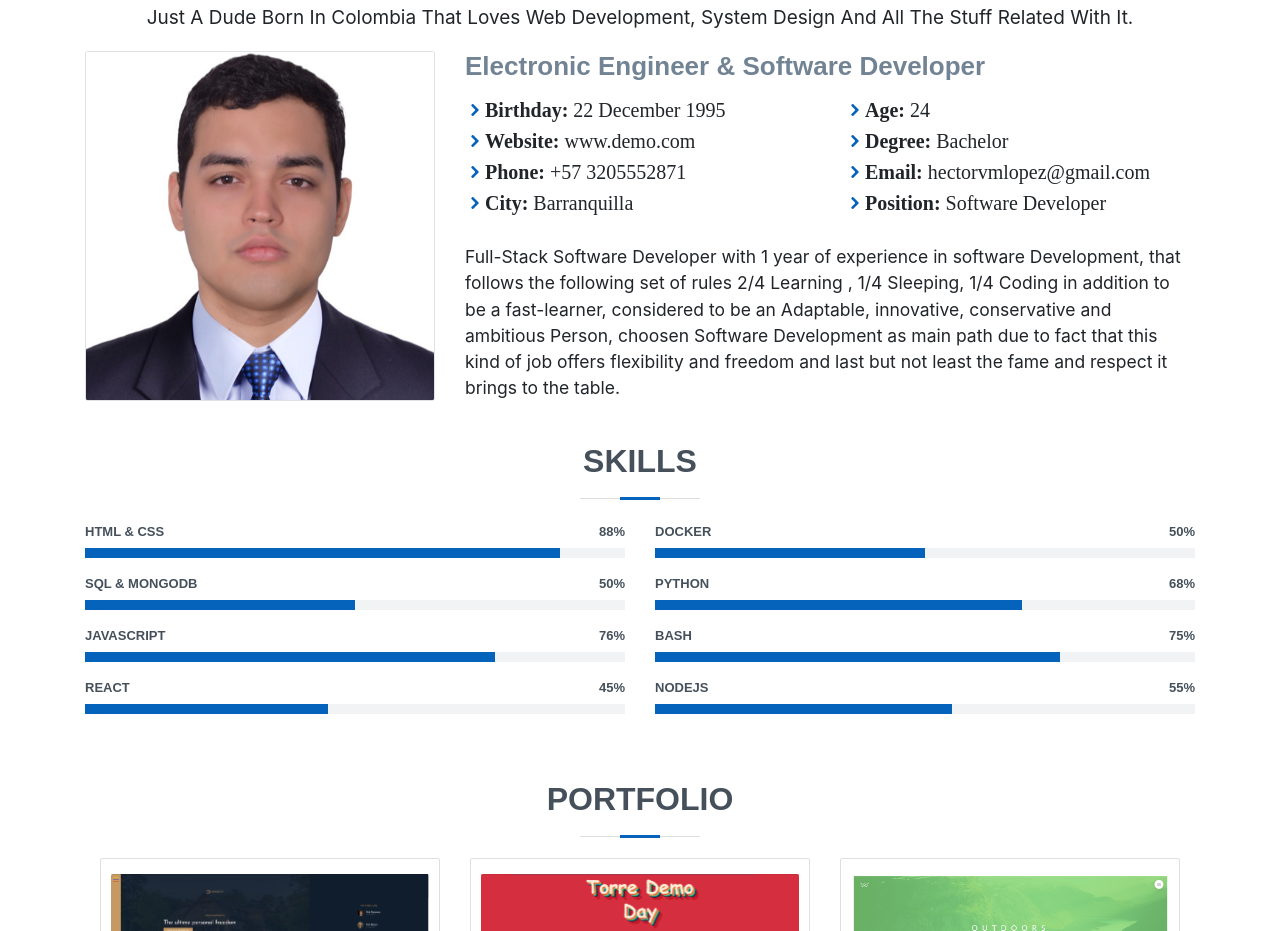
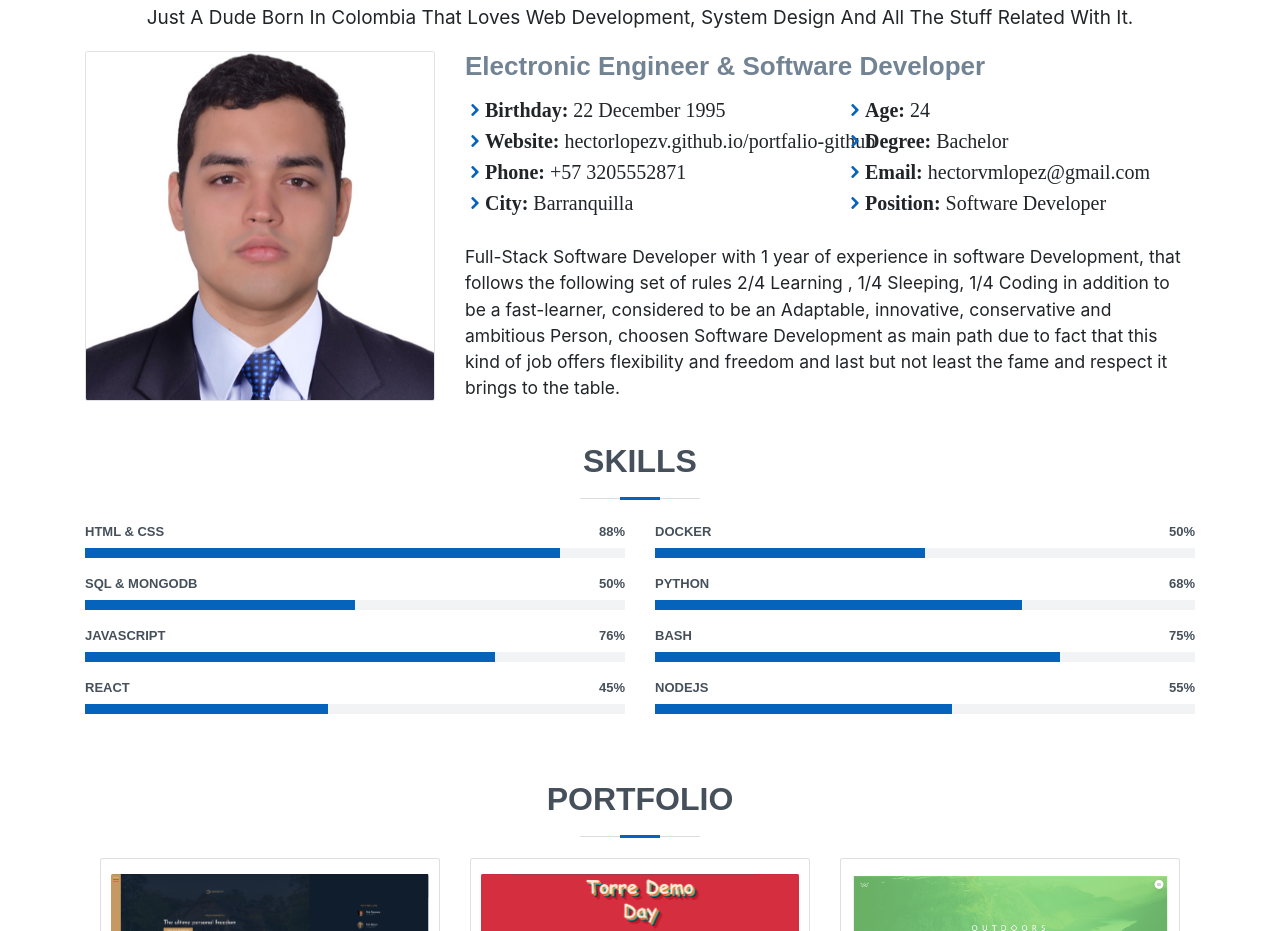
Before and after one commit to hectorlopezv/portfalio-github, a React (Create React App) app: page / in a window 1280 px wide. Shown: the part 940-1871 px from the top of the page. Built offline with nearby package versions, Linux system fonts and the light colour scheme.

Commit message:
fixing icon and text , auto scroll in portfolio page'

```diff
--- a/public/index.html
+++ b/public/index.html
@@ -3,7 +3,7 @@
   <head>
     <meta charset="utf-8" />
 
-    <link rel="icon" type="image/png"  href="./favicon.ico">
+    <link rel="shortcut icon" href="%PUBLIC_URL%/favicon.ico">
 
     <meta name="viewport" content="width=device-width, initial-scale=1.0">
     <meta name="theme-color" content="#000000" />
@@ -12,7 +12,7 @@
     <link rel="stylesheet" href="https://cdn.jsdelivr.net/npm/bootstrap@4.5.3/dist/css/bootstrap.min.css" integrity="sha384-TX8t27EcRE3e/ihU7zmQxVncDAy5uIKz4rEkgIXeMed4M0jlfIDPvg6uqKI2xXr2" crossorigin="anonymous">
     <meta
       name="description"
-      content="Web site created using create-react-app"
+      content="Hector Lopez Portfolio"
     />
     <link rel="stylesheet" href="%PUBLIC_URL%/icofont/icofont.min.css" />
     <link rel="stylesheet" href="./Css/App.css"/>
--- a/src/components/About.tsx
+++ b/src/components/About.tsx
@@ -39,7 +39,7 @@ const About: React.FunctionComponent<AboutProps> = () => {
                         <div className="col-lg-6">
                             <ul>
                                 <li><i className="icofont-rounded-right"><strong>Birthday: </strong>22 December 1995</i></li>
-                                <li><i className="icofont-rounded-right"><strong>Website: </strong>www.demo.com</i></li>
+                                <li><i className="icofont-rounded-right"><strong>Website: </strong>hectorlopezv.github.io/portfalio-github</i></li>
                                 <li><i className="icofont-rounded-right"><strong>Phone: </strong>+57 3205552871</i></li>
                                 <li><i className="icofont-rounded-right"><strong>City: </strong>Barranquilla</i></li>
                             </ul>
--- a/src/components/Contact.tsx
+++ b/src/components/Contact.tsx
@@ -14,7 +14,7 @@ const Contact: React.FunctionComponent<ContactProps> = () => {
         });
       }, []);
     return (
-        <div className="container mt-x contact" data-aos="fade-right">
+        <div id="contact" className="container mt-x contact" data-aos="fade-right">
             <h2 className="about-title">
                 Contact
             </h2>
--- a/src/components/Link.tsx
+++ b/src/components/Link.tsx
@@ -6,7 +6,7 @@ export interface LinkProps {
 
 }
  /*uses BoxIcon*/
-const Link: React.SFC<LinkProps> = (props) => {
+const Link: React.FunctionComponent<LinkProps> = (props) => {
     const {link, name_icon, } = props;
     return (
         <a  href={link}  rel="noreferrer" target="_blank"><i className={`bx bxl-${name_icon}`}></i><span></span></a>
```
Also changed, not shown: public/manifest.json, 1 other file (tests, documents, lock files or other folders).
